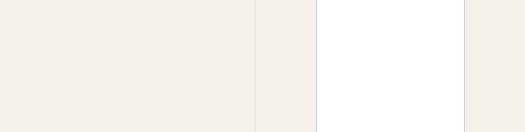
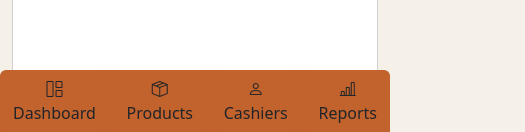
Before and after one commit to abdalsimam1-sketch/store-management, a React (Vite) app in the folder client/: page /admin in a window 390 px wide. Shown: the part 712-844 px from the top of the page, 525 px wide, since content can reach past the window. Built offline with nearby package versions, Linux system fonts and the light colour scheme; no server answers; sample sign-in values are in the browser's storage.

Commit message:
chore : make admin dashboard responsive on mobile

```diff
--- a/client/src/components/admin/AdminLayout.jsx
+++ b/client/src/components/admin/AdminLayout.jsx
@@ -1,12 +1,17 @@
 import { Outlet } from "react-router-dom";
 import AdminSidebar from "./AdminSidebar";
+import { AdminMobileNav } from "./AdminMobileNav";
 
 const AdminLayout = () => {
   return (
     <div className="d-flex ">
-      <section className="">
+      <section className="d-none d-md-flex">
         <AdminSidebar></AdminSidebar>
       </section>
+      <section className="d-md-none ">
+        <AdminMobileNav></AdminMobileNav>
+      </section>
+
       <section className="w-100">
         <Outlet></Outlet>
       </section>
--- /dev/null
+++ b/client/src/components/admin/AdminMobileNav.jsx
@@ -0,0 +1,32 @@
+import { Link } from "react-router-dom";
+
+export const AdminMobileNav = () => {
+  return (
+    <div className="mobile-nav z-1 text-light w-100 rounded-top d-flex justify-content-between">
+      <div>
+        <Link to="/admin" className={`btn d-flex flex-column`}>
+          <i className="bi-grid-1x2 "></i>
+          <span>Dashboard</span>
+        </Link>
+      </div>
+      <div>
+        <Link to="/admin/products" className={`btn d-flex flex-column`}>
+          <i className="bi-box-seam "></i>
+          <span>Products</span>
+        </Link>
+      </div>
+      <div>
+        <Link to="/admin/cashiers" className={`btn d-flex flex-column`}>
+          <i className="bi-person "></i>
+          <span>Cashiers</span>
+        </Link>
+      </div>
+      <div>
+        <Link to="/admin/reports" className={`btn d-flex flex-column`}>
+          <i className="bi-bar-chart-line "></i>
+          <span>Reports</span>
+        </Link>
+      </div>
+    </div>
+  );
+};
--- a/client/src/components/admin/AdminStats.jsx
+++ b/client/src/components/admin/AdminStats.jsx
@@ -1,6 +1,6 @@
 export const AdminStats = ({ icon, title, amount, symbol }) => {
   return (
-    <div className="card p-4 h-100">
+    <div className="card p-4 h-100 stat-card">
       <i className={`bi bi-${icon} fs-3`}></i>
       <span>{title}</span>
       <h1 className="amount">
--- a/client/src/index.css
+++ b/client/src/index.css
@@ -114,3 +114,14 @@ a.btn:hover {
 .cart-icon {
   color: #c2622d;
 }
+.mobile-nav {
+  position: fixed;
+  bottom: 0;
+  background-color: #c2622d;
+}
+
+@media (min-width: 768px) {
+}
+
+@media (min-width: 1024px) {
+}
--- a/client/src/pages/admin/AdminDashboard.jsx
+++ b/client/src/pages/admin/AdminDashboard.jsx
@@ -26,7 +26,7 @@ export const AdminDashboard = () => {
     getDashboard();
   }, []);
   return (
-    <div className=" container h-100">
+    <div className=" container h-100 pb-5 pb-md-0">
       {loading ? (
         <div className="d-flex justify-content-center align-items-center h-100">
           <span
@@ -35,7 +35,7 @@ export const AdminDashboard = () => {
           ></span>
         </div>
       ) : (
-        <div className="py-4 px-5  d-flex flex-column gap-4">
+        <div className="py-4  px-md-3 d-flex flex-column gap-4">
           <section>
             {user && <h2>Good day, {user.fullName}</h2>}
             <span className="fw-bold">
@@ -45,7 +45,7 @@ export const AdminDashboard = () => {
             </span>
           </section>
           <section className="row g-3">
-            <div className="col-md-4">
+            <div className="col-lg-4">
               <AdminStats
                 icon="cash text-success"
                 amount={Number(
@@ -55,14 +55,14 @@ export const AdminDashboard = () => {
                 symbol="₦"
               ></AdminStats>
             </div>
-            <div className="col-md-4">
+            <div className="col-lg-4">
               <AdminStats
                 icon="cart cart-icon"
                 amount={dashBoard.todaySales?._count}
                 title="Transactions today"
               ></AdminStats>
             </div>
-            <div className="col-md-4">
+            <div className="col-lg-4">
               <AdminStats
                 icon="exclamation-triangle text-warning"
                 amount={dashBoard.lowStocksCount}
@@ -72,7 +72,7 @@ export const AdminDashboard = () => {
           </section>
 
           <section className="row align-items-md-stretch g-4 g-md-3">
-            <div className="recent-sales col-12 col-md-6 col-lg-8 ">
+            <div className="recent-sales col-12  col-lg-8 ">
               <div className="card p-3 d-flex flex-column gap-3 h-100 list-card">
                 <section className="d-flex justify-content-between border-bottom py-2">
                   <h5>Recent Sales</h5>
@@ -106,7 +106,7 @@ export const AdminDashboard = () => {
                 </section>
               </div>
             </div>
-            <div className="low-stocks col-12 col-md-6 col-lg-4 ">
+            <div className="low-stocks col-12 col-lg-4 ">
               <div className="card p-3 d-flex flex-column gap-3 h-100 list-card">
                 <section className="d-flex justify-content-between border-bottom py-2">
                   {" "}
```
